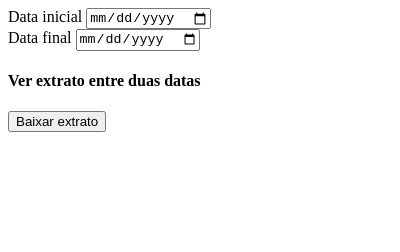
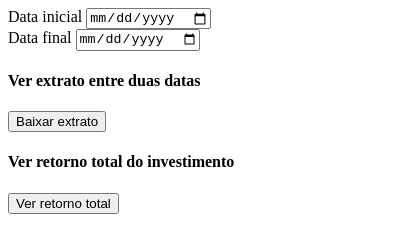
Before and after one commit to bernardoeuler/nuinvest-extension, a browser extension: page popup/index.html in a window 400 px wide. Drawn offline with Linux system fonts and the light colour scheme.

Commit message:
Create show investment return button

```diff
--- a/popup/index.html
+++ b/popup/index.html
@@ -23,6 +23,11 @@
       <h4>Ver extrato entre duas datas</h4>
       <button id="download-statement-btn">Baixar extrato</button>
     </div>
+
+    <div class="show-investments-return">
+      <h4>Ver retorno total do investimento</h4>
+      <button id="show-investments-return-btn">Ver retorno total</button>
+    </div>
   </div>
 
   <script src="script.js" type="module"></script>
```
